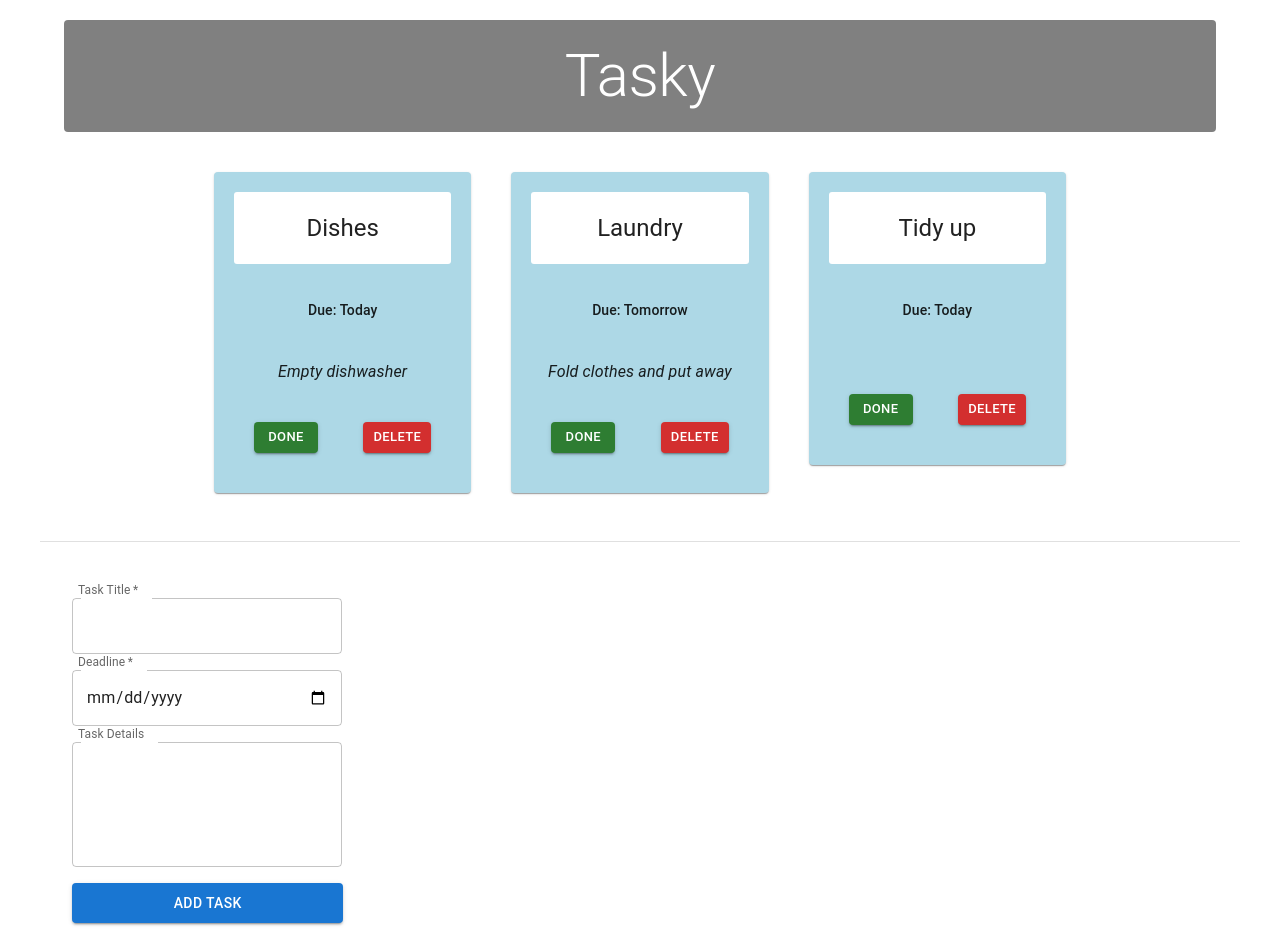
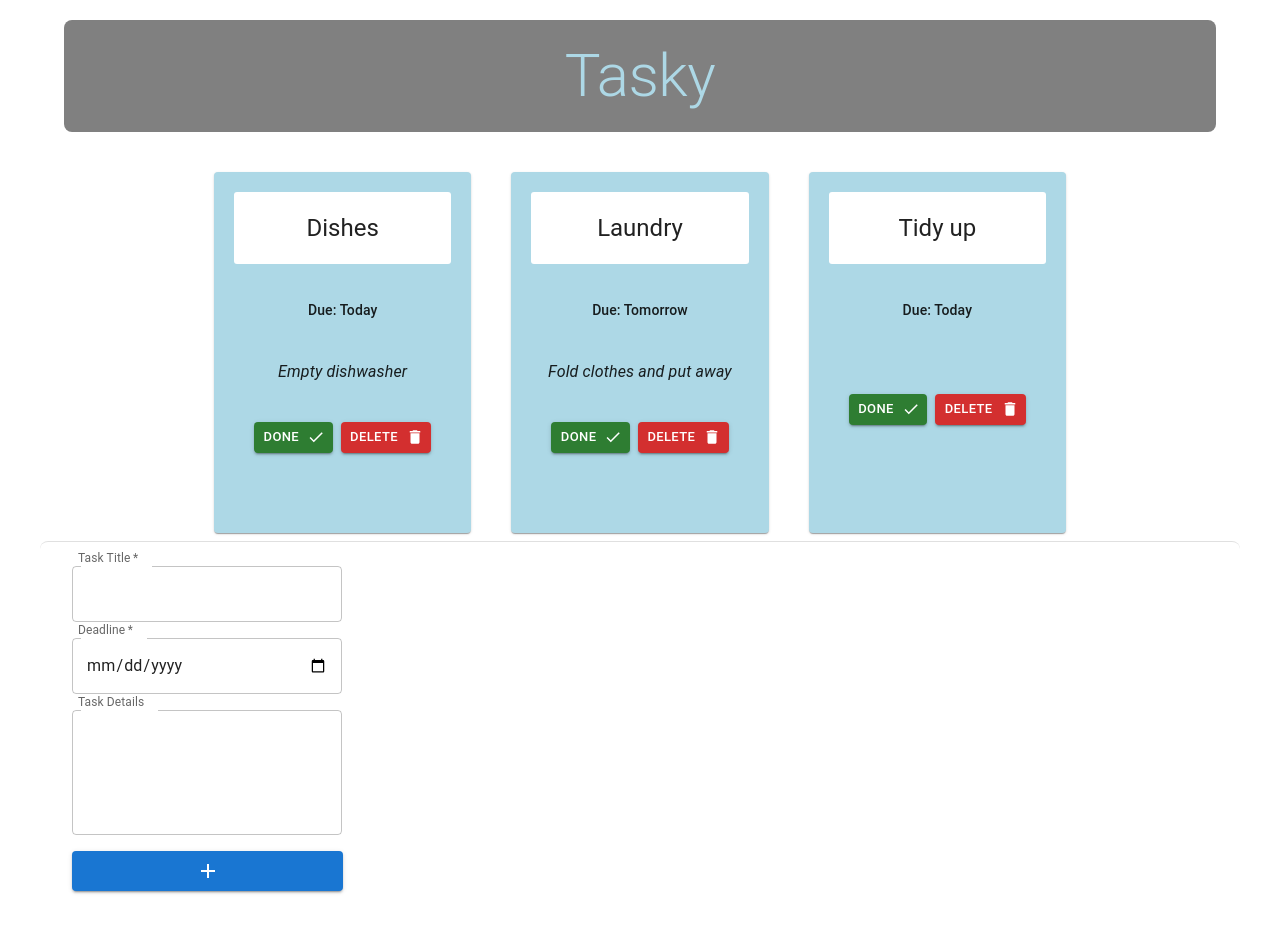
Before and after one commit to dmitriy-nosatenko/react-bascis-labs, a React (Vite) app in the folder tasky/: page / in a window 1280 px wide. Shown: the top 952 px of the page. Built offline with nearby package versions, Linux system fonts and the light colour scheme.

Commit message:
Tasky Lab 3 Exercises done

```diff
--- a/tasky/src/App.jsx
+++ b/tasky/src/App.jsx
@@ -82,12 +82,14 @@ function App() {
         align="center"
         gutterBottom
         sx={{
-          backgrounColor: 'gray',
+          backgrounColor: 'primary.main',
           textAlign: 'center',
-          color: 'white',
+          color: 'lightblue',
           padding: '20px',
           margin: '20px 0 40px 0',
-          borderRadius: '4px'
+          borderRadius: 2,
+          cornerRadius: '50%',
+          fontWeight: 'fontWeightLight'
         }}
         >
           Tasky
@@ -121,6 +123,10 @@ function App() {
     borderTop: (theme) => `1px solid ${theme.palette.divider}`,
     my: 6,
     py: 6,
+    backgrounColor: 'primary.main',
+    color: 'white',
+    borderRadius: 2,
+    p: 2
   }}
   >
     <Grid container justifyContent="center">
--- a/tasky/src/components/Form.jsx
+++ b/tasky/src/components/Form.jsx
@@ -1,6 +1,7 @@
 import Box from '@mui/material/Box';
 import TextField from '@mui/material/TextField';
 import Button from '@mui/material/Button';
+import AddIcon from '@mui/icons-material/Add';
 
 const AddTaskForm = (props) => {
 
@@ -48,13 +49,14 @@ const AddTaskForm = (props) => {
       type="submit"
       variant="contained"
       color="primary"
+      size="medium"
       sx={{
         m: 1,
         p: 1,
         width: '95%'
       }}
       >
-        Add Task
+        <AddIcon />
       </Button>
     </div>
     </Box>
--- a/tasky/src/components/Task.jsx
+++ b/tasky/src/components/Task.jsx
@@ -6,6 +6,8 @@ import CardContent from '@mui/material/CardContent';
 import CardHeader from '@mui/material/CardHeader';
 import Grid from '@mui/material/Grid';
 import Typography from '@mui/material/Typography';
+import DeleteIcon from '@mui/icons-material/Delete';
+import CheckIcon from '@mui/icons-material/Check';
 
 const priorityColors = {
     Low: '#5bb4c4',
@@ -16,14 +18,17 @@ const priorityColors = {
 const Task = (props) => {
 
         return (
-     <Grid
-  key={props.id}
-  size={{ xs: 12, md: 4 }}
->
+           <Grid
+           key={props.id}
+           size={{ xs: 12, md: 4}}
+           >
   <Card
     sx={{
       backgroundColor: props.done ? 'lightgrey' : 'lightblue',
-      padding: '20px'
+      padding: '20px',
+      height: '100%',
+      display: 'flex',
+      flexDirection: 'column'
     }}
   >
     <CardHeader
@@ -43,7 +48,8 @@ const Task = (props) => {
             justifyContent: 'center',
             alignItems: 'baseline',
             mb: 2,
-            padding: '20px'
+            padding: '20px',
+            flexGrow: 1
         }}
         >
             <Typography
@@ -75,6 +81,7 @@ const Task = (props) => {
         size="small"
         color="success"
         onClick={props.markDone}
+        endIcon={<CheckIcon />}
         >
             Done
         </Button>
@@ -83,13 +90,14 @@ const Task = (props) => {
         size="small"
         color="error"
         onClick={props.deleteTask}
+        endIcon={<DeleteIcon />}
         >
             Delete
         </Button>
     </CardActions>
   </Card>
 </Grid>
-    )
-}
+    );
+};
 
 export default Task;
```
Also changed, not shown: 1 other file (tests, documents, lock files or other folders).
